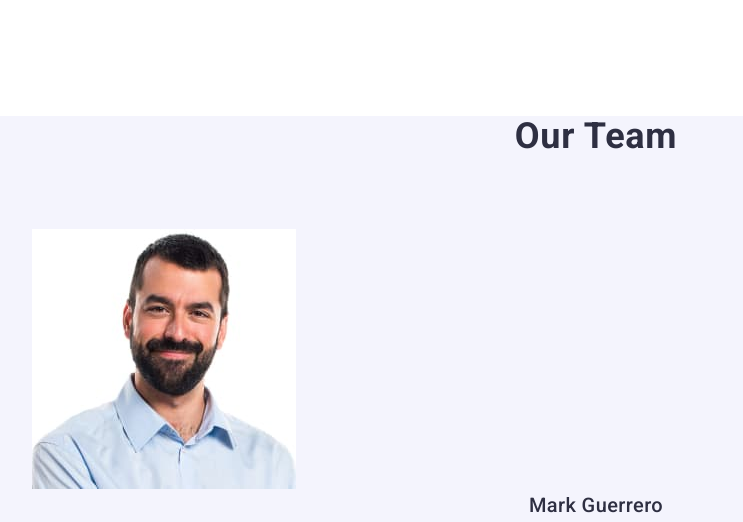
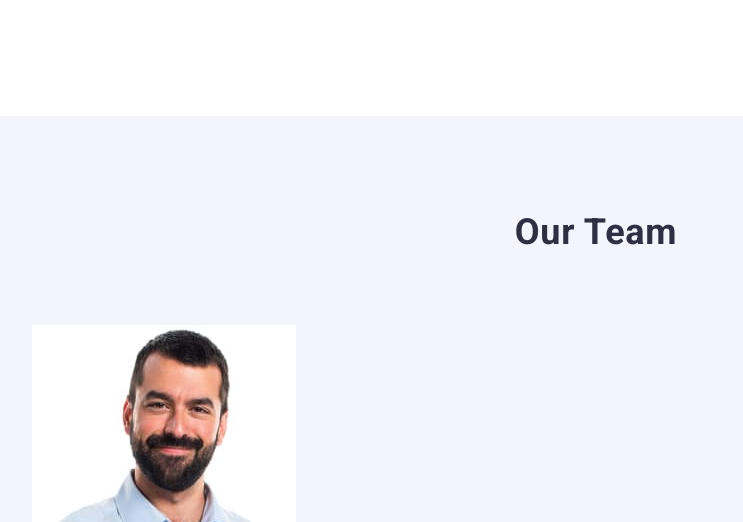
Before and after one commit to Palamarsha/goit-markup-hw-06, a plain HTML site: page index.html in a window 1280 px wide. Shown: the part 1110-1632 px from the top of the page, without its empty margins (44-787 px from the left). Drawn offline with nearby package versions, Linux system fonts and the light colour scheme; files whose address does not match are found by name.

Commit message:
Update styles.css

```diff
--- a/css/styles.css
+++ b/css/styles.css
@@ -224,6 +224,7 @@ justify-content: center;
     }
 }
 
+
 .main-text {
     color: var(--WHITE, #FFF);
     text-align: center;
@@ -288,7 +289,9 @@ justify-content: center;
 .advantages{
     background: #FFF;
 }
-
+.team-list-container{
+    padding-top: 96px;
+}
 .team-list-item{
     color: #2E2F42;
     text-align: center;
```
